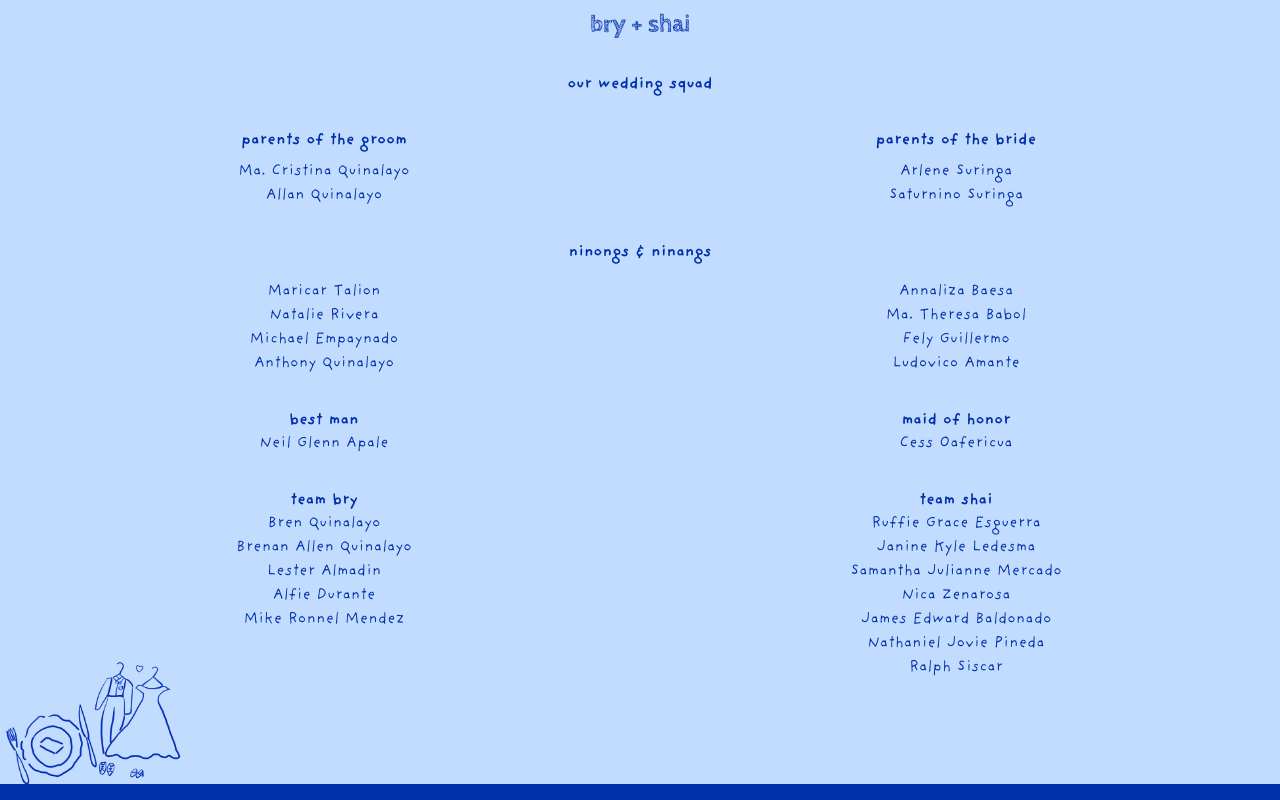
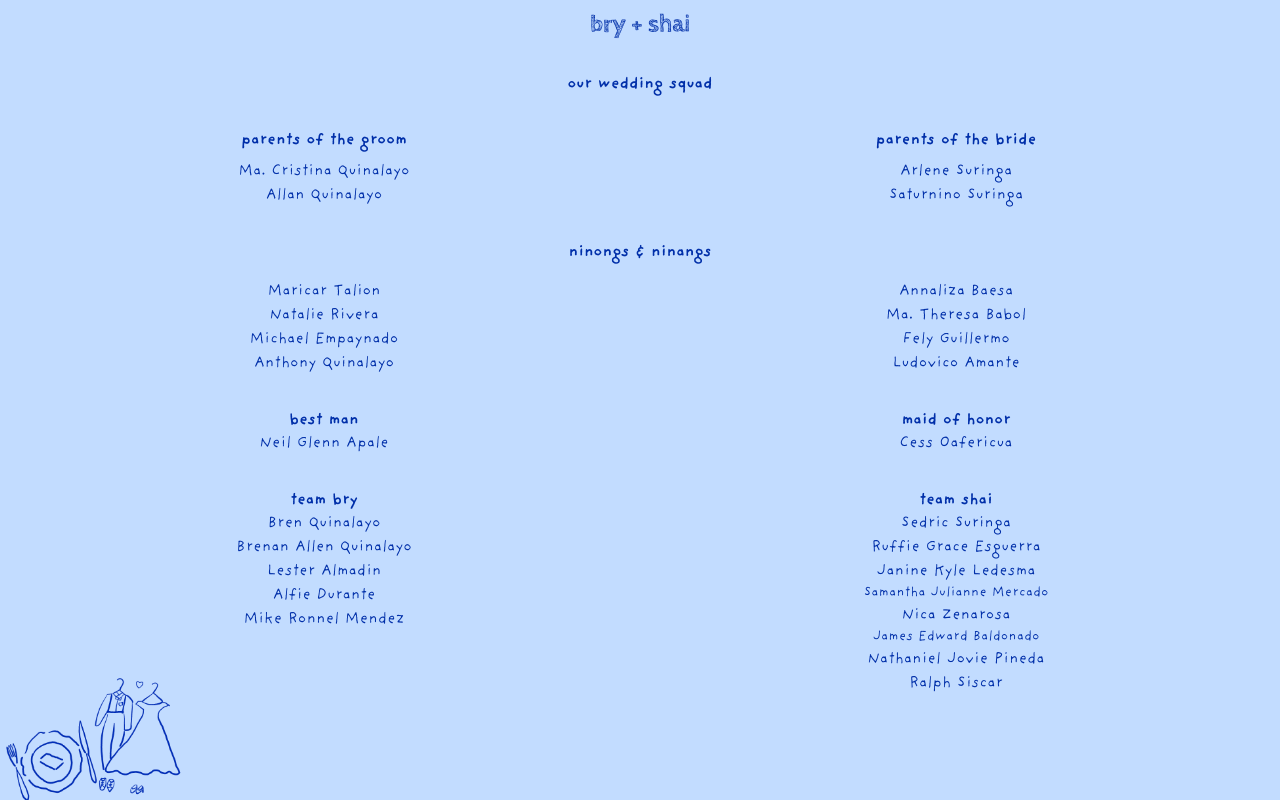
Before and after one commit to brynldrn/shai-bry-evite, a React (Vite) app: page / in a window 1280 px wide. Shown: the part 824-1624 px from the top of the page. Built offline with nearby package versions, Linux system fonts and the light colour scheme.

Commit message:
fix: update list

```diff
--- a/src/App.tsx
+++ b/src/App.tsx
@@ -127,11 +127,12 @@ function App() {
           {/* brides's side */}
           <div className='flex flex-col items-center'>
             <strong>team shai</strong>
+            <span>Sedric Suringa</span>
             <span>Ruffie Grace Esguerra</span>
             <span>Janine Kyle Ledesma</span>
-            <span>Samantha Julianne Mercado</span>
+            <span className='text-sm'>Samantha Julianne Mercado</span>
             <span>Nica Zenarosa</span>
-            <span>James Edward Baldonado</span>
+            <span className='text-sm'>James Edward Baldonado</span>
             <span>Nathaniel Jovie Pineda</span>
             <span>Ralph Siscar</span>
           </div>
```
